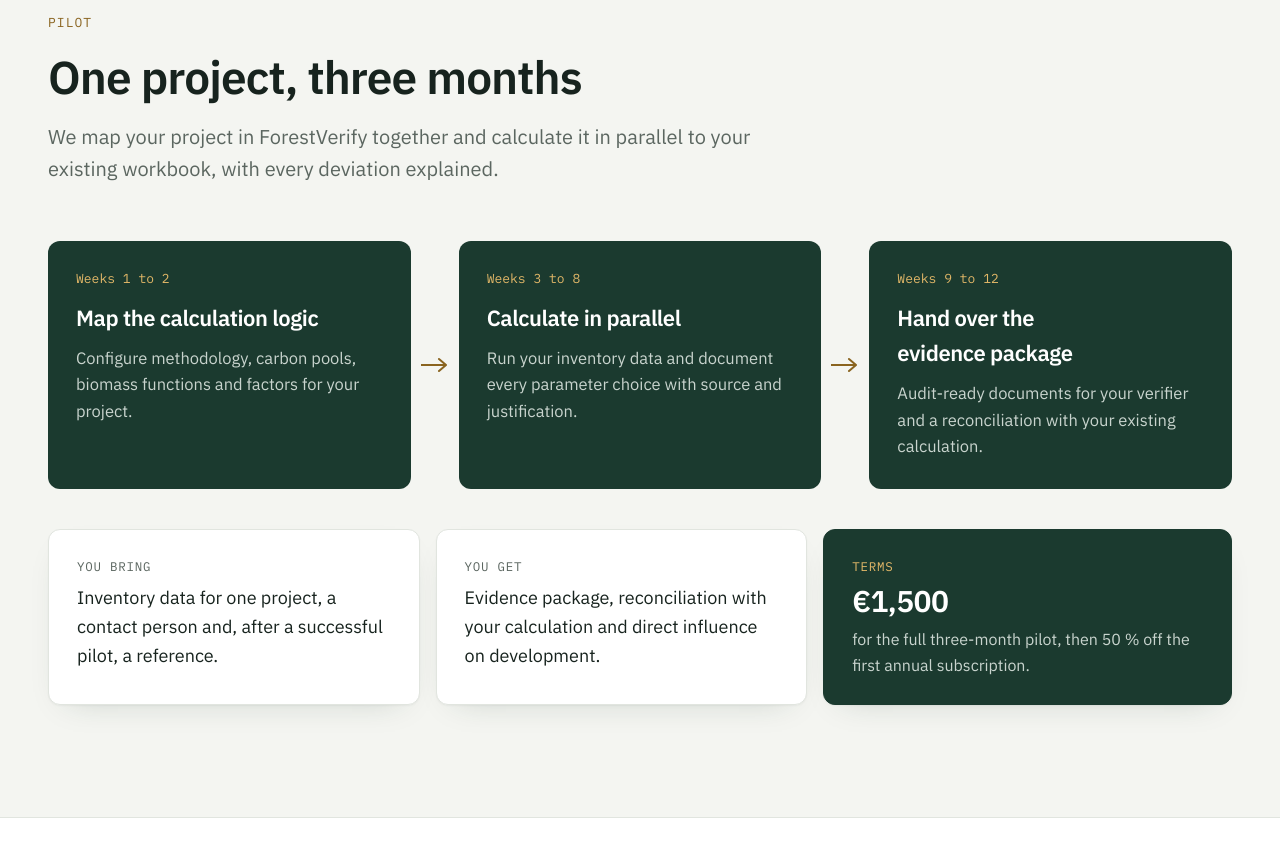
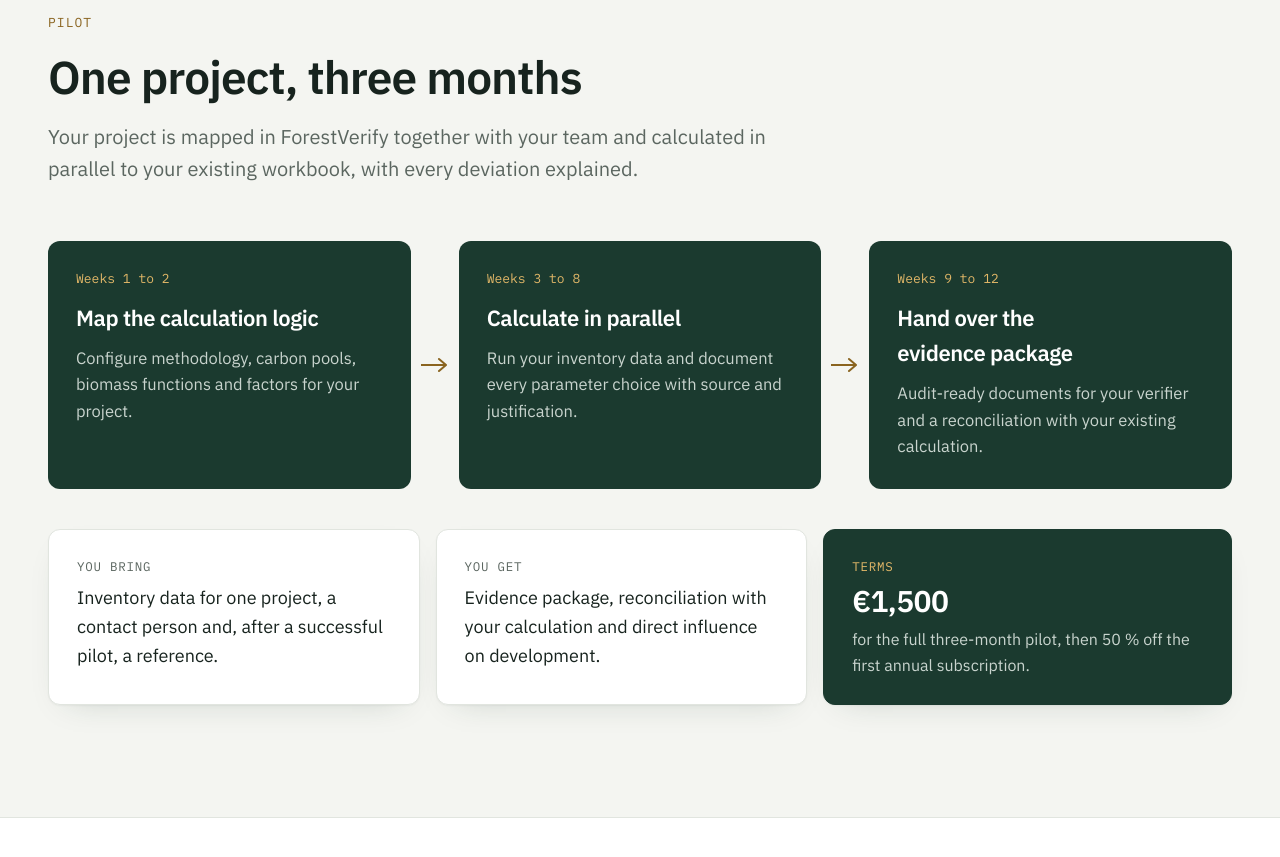
Before and after one commit to ppfo001-cloud/forestverify-site, a plain HTML site: page index.html in a window 1280 px wide. Shown: the part 6060-6917 px from the top of the page. Drawn offline with Linux system fonts and the light colour scheme.

Commit message:
Pilot text: drop "we" (solo founder)
Co-Authored-By: Claude Opus 5.5 <noreply@anthropic.com>
Claude-Session: https://claude.ai/code/session_017vmtqX1vx1sgseAweDPWhY

```diff
--- a/index.html
+++ b/index.html
@@ -472,7 +472,7 @@ footer a:hover { color: var(--ink); }
       <div class="section-head">
         <p class="eyebrow">Pilot</p>
         <h2>One project, three months</h2>
-        <p class="lede">We map your project in ForestVerify together and calculate it in parallel to your existing workbook, with every deviation explained.</p>
+        <p class="lede">Your project is mapped in ForestVerify together with your team and calculated in parallel to your existing workbook, with every deviation explained.</p>
       </div>
       <div class="phases">
         <div class="phase"><p class="n">Weeks 1 to 2</p><h3>Map the calculation logic</h3><p>Configure methodology, carbon pools, biomass functions and factors for your project.</p></div>
```
